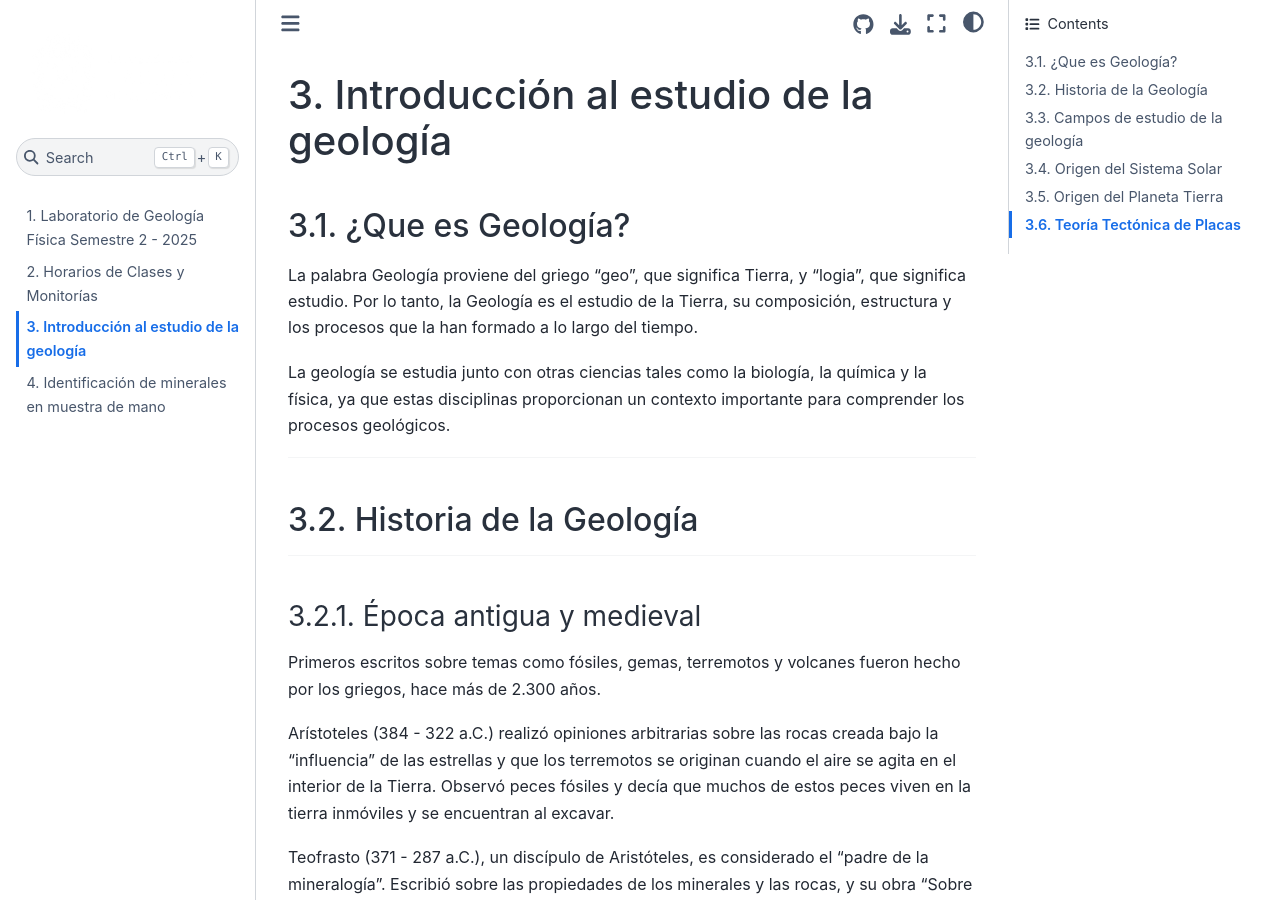
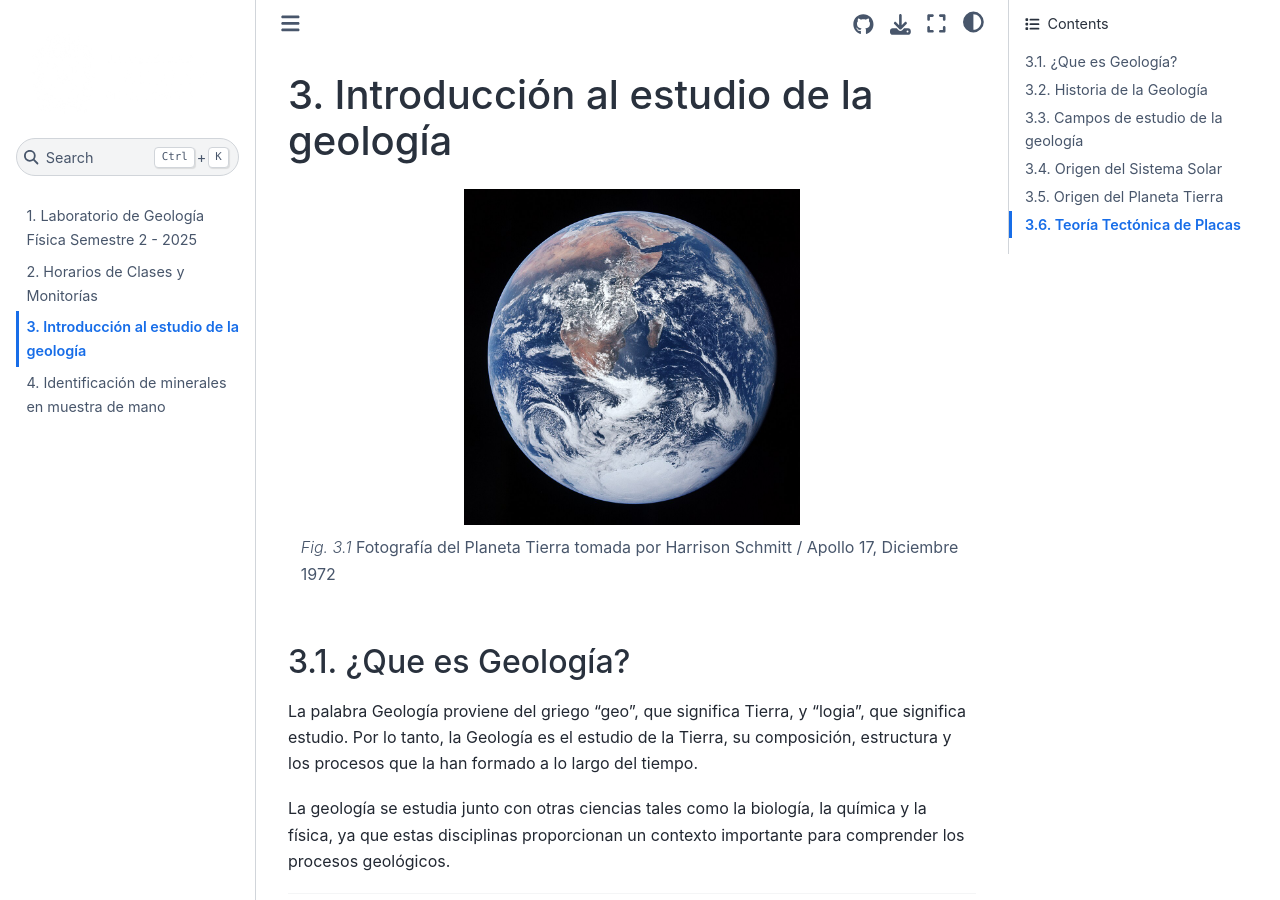
Before and after one commit to oisanchezp/Laboratorio_Geologia_Fisica, a Jupyter Book: the page built from practicas/01_introduccion_geologia.md, in a window 1280 px wide and 900 px high. Built offline with Jupyter Book 1.0.4 settings and Sphinx 7.4.7 and the Sphinx Book theme 1.1.4, drawn with Linux system fonts in a browser that asks for light colours; some of the changed text lies outside the part shown.

Commit message:
primera clase4

````diff
--- a/practicas/01_introduccion_geologia.md
+++ b/practicas/01_introduccion_geologia.md
@@ -1,4 +1,12 @@
 # Introducción al estudio de la geología
+
+```{figure} ../images/tierra.jpg
+    :width: 50%
+    :align: center
+    :alt: Planeta Tierra
+
+**Fotografía del Planeta Tierra tomada por Harrison Schmitt / Apollo 17, Diciembre 1972**
+```
 
 ## ¿Que es Geología?
 
@@ -213,7 +221,7 @@ La explicación más aceptada hoy es la **Hipótesis Nebular**: el Sistema Solar
 Nota: episodios de “bombardeo tardío” son tema de investigación; su intensidad y duración se debaten.
 
 
-```{figure} images/system_solar.png
+```{figure} ../images/system_solar.png
 :width: 70%
 :align: center
 :alt: Del colapso de una nube al disco protoplanetario
@@ -223,9 +231,6 @@ Nota: episodios de “bombardeo tardío” son tema de investigación; su intens
 ```
 
 
-
-
-
 ## Origen del Planeta Tierra
 
 
````
Also changed, not shown: images/tierra.jpg (added).
